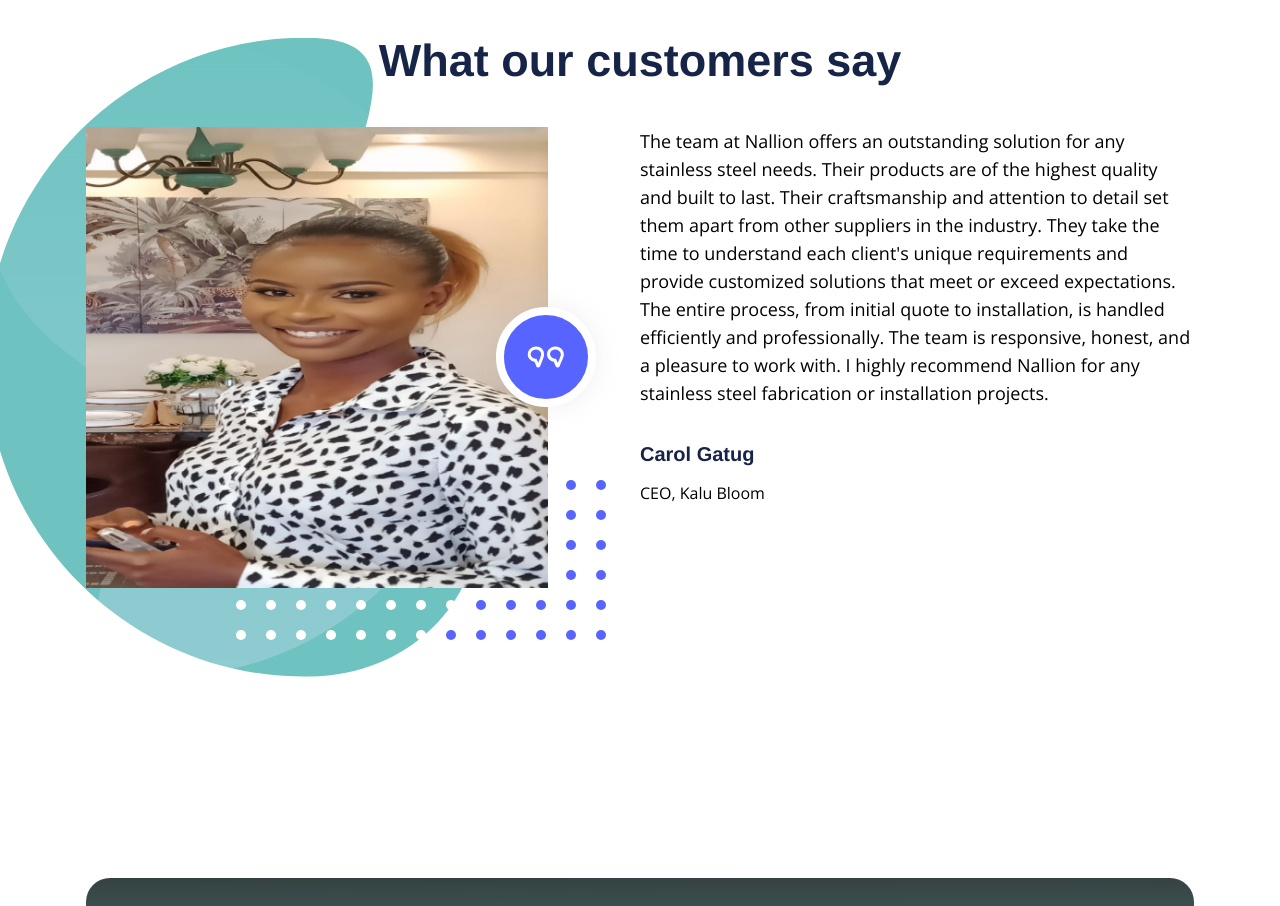
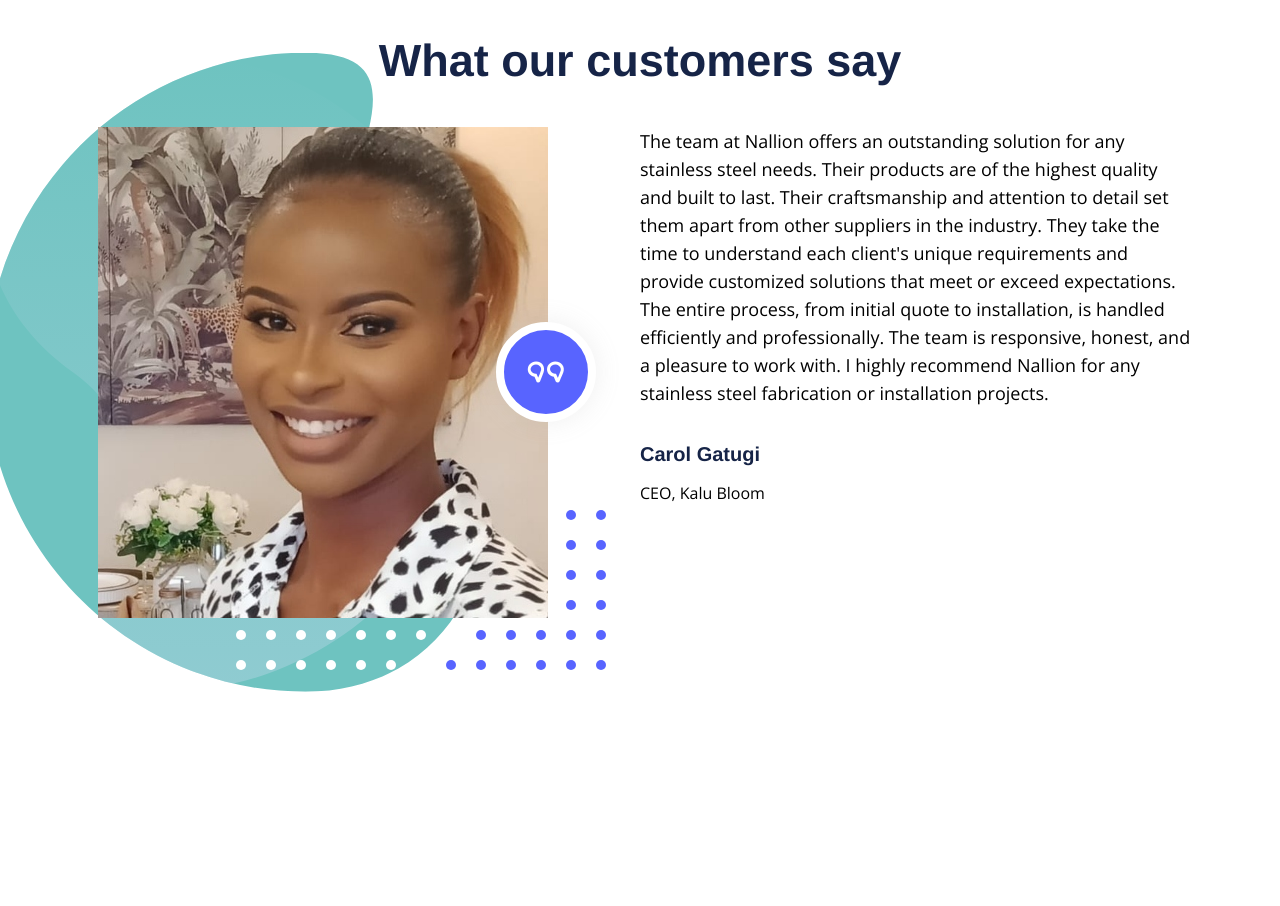
Before and after one commit to Konyuka/nallion, a plain HTML site: page index.html in a window 1280 px wide. Shown: the part 3900-4806 px from the top of the page. Drawn offline with nearby package versions, Linux system fonts and the light colour scheme.

Commit message:
photo edits

```diff
--- a/index.html
+++ b/index.html
@@ -525,7 +525,7 @@
 									<div class="testimonial-img inline-block lg:block text-left
 										lg:text-right relative mb-8 lg:mb-0">
 										<img
-											src="assets/img/test.png"
+											src="assets/img/gatugi.jpg"
 											alt=""
 											class="lg:ml-auto">
 										<div class="quote">
@@ -534,7 +534,7 @@
 									</div>
 								</div>
 								<div class="w-0 lg:w-1/12"></div>
-								<div class="lg:w-6/12">
+								<div class="pt-24 lg:w-6/12">
 									<div class="content-wrapper">
 										<div class="content">
 											<p class="text-lg leading-7 mb-8">
@@ -551,7 +551,7 @@
 											</p>
 										</div>
 										<div class="info">
-											<h4 class="mb-3">Carol Gatug</h4>
+											<h4 class="mb-3">Carol Gatugi</h4>
 											<p>CEO, Kalu Bloom</p>
 										</div>
 									</div>
```
Also changed, not shown: assets/img/gatugi.jpg (added), assets/img/gatugi1.jpg (added), assets/img/testimonial/gatugi.jpeg (added).
